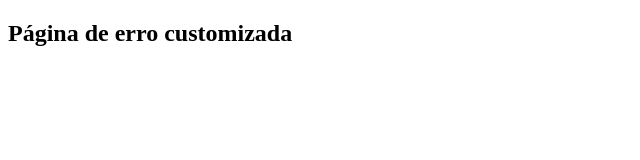
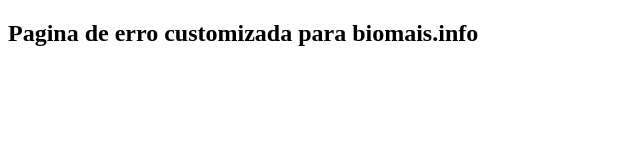
Before and after one commit to CharllysFernandes/biomais.info, a plain HTML site: page 404.html in a window 1280 px wide. Shown: the whole page, without its empty margins (0-640 px from the left). Drawn offline with Linux system fonts and the light colour scheme.

Commit message:
Update 404.html

```diff
--- a/404.html
+++ b/404.html
@@ -4,9 +4,9 @@
     <meta charset="UTF-8">
     <meta http-equiv="X-UA-Compatible" content="IE=edge">
     <meta name="viewport" content="width=device-width, initial-scale=1.0">
-    <title>Pagina de erro</title>
+    <title>Pagina de erro customizada</title>
 </head>
 <body>
-    <h2>Página de erro customizada</h2>
+    <h2>Pagina de erro customizada para biomais.info</h2>
 </body>
 </html>
```
